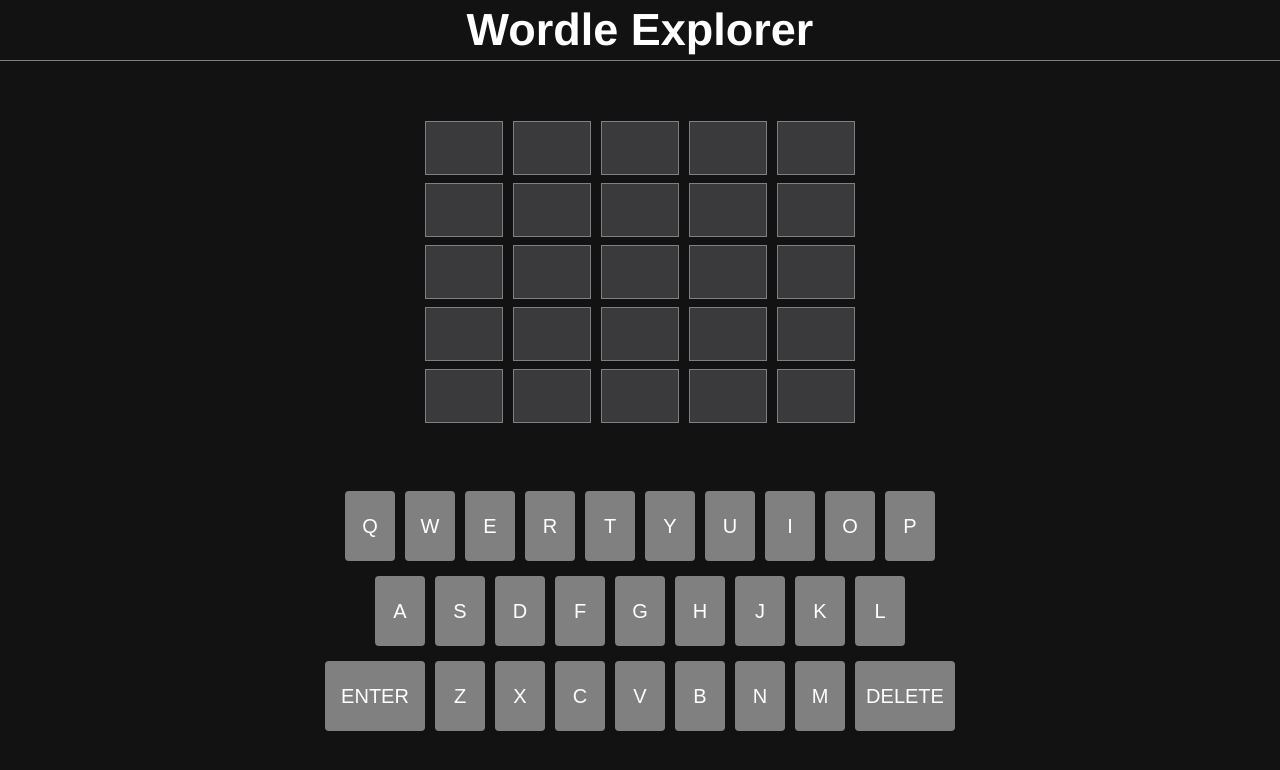
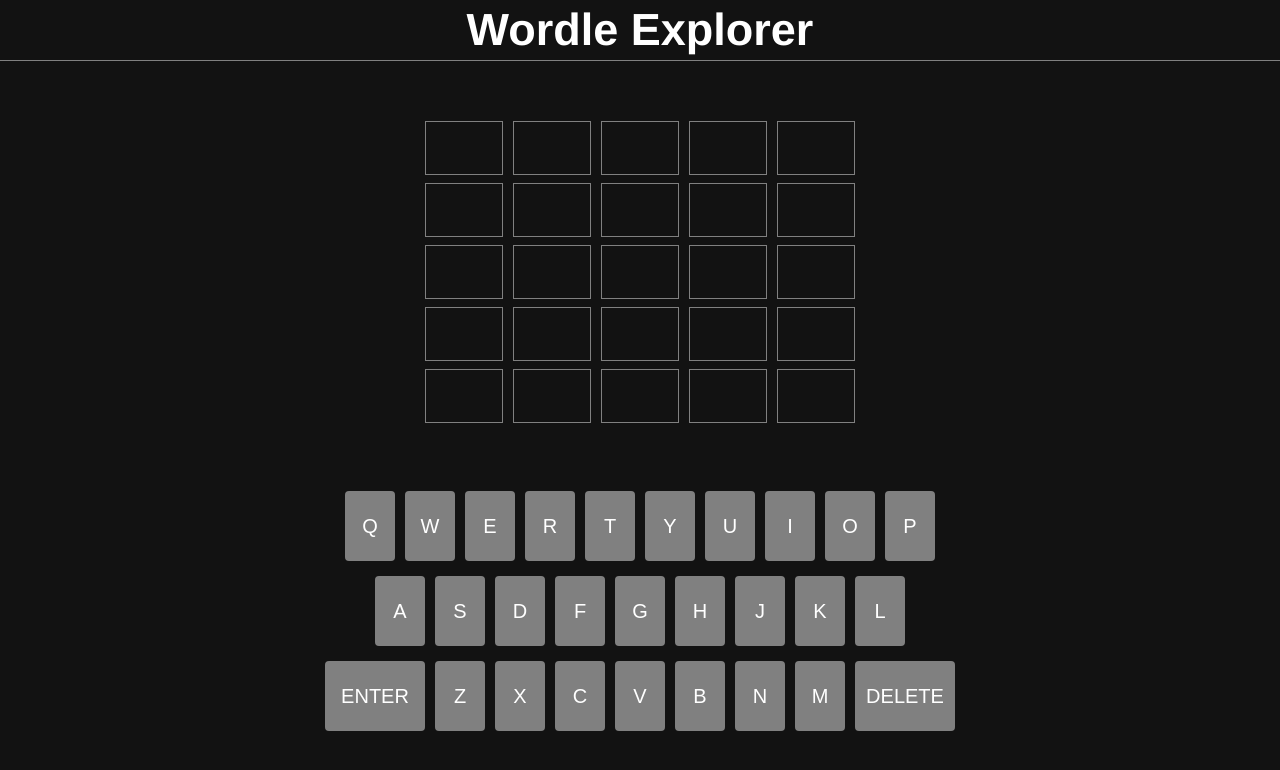
Before and after one commit to Dexeraz/wordle-explorer, a React (Vite) app: page / in a window 1280 px wide. Shown: the top 770 px of the page. Built offline with nearby package versions, Linux system fonts and the light colour scheme.

Commit message:
Colors appear only after attempt is submited

```diff
--- a/src/components/Letter.tsx
+++ b/src/components/Letter.tsx
@@ -7,7 +7,7 @@
 };
 
 const Letter = (props: Props) => {
-  const { board, correctWord } = useContext(AppContext);
+  const { board, correctWord, currAttempt } = useContext(AppContext);
   const letter = board[props.attemptVal][props.letterPos];
 
   const correct = correctWord[props.letterPos] === letter;
@@ -16,10 +16,12 @@
   const almost = !correct && letter !== "" && correctWord.includes(letter);
 
   //if it is correct, then correct if not then is it almost, if not the we set error
-  const letterState = correct ? "correct" : almost ? "almost" : "error";
+  const letterState =
+    currAttempt.attempt > props.attemptVal &&
+    (correct ? "correct" : almost ? "almost" : "error");
 
   return (
-    <div className="letter" id={letterState}>
+    <div className="letter" id={letterState.toString()}>
       {letter}
     </div>
   );
```
